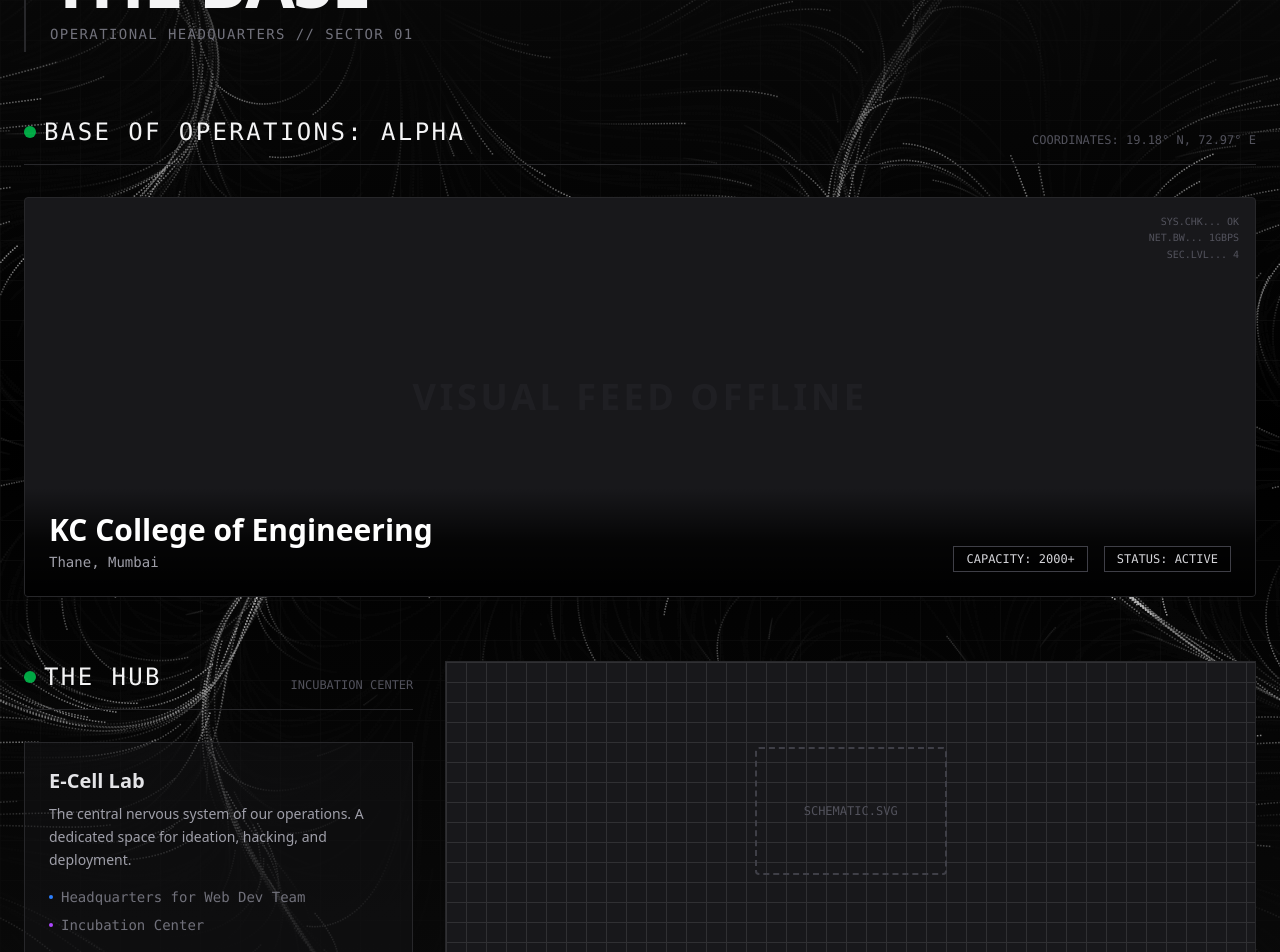
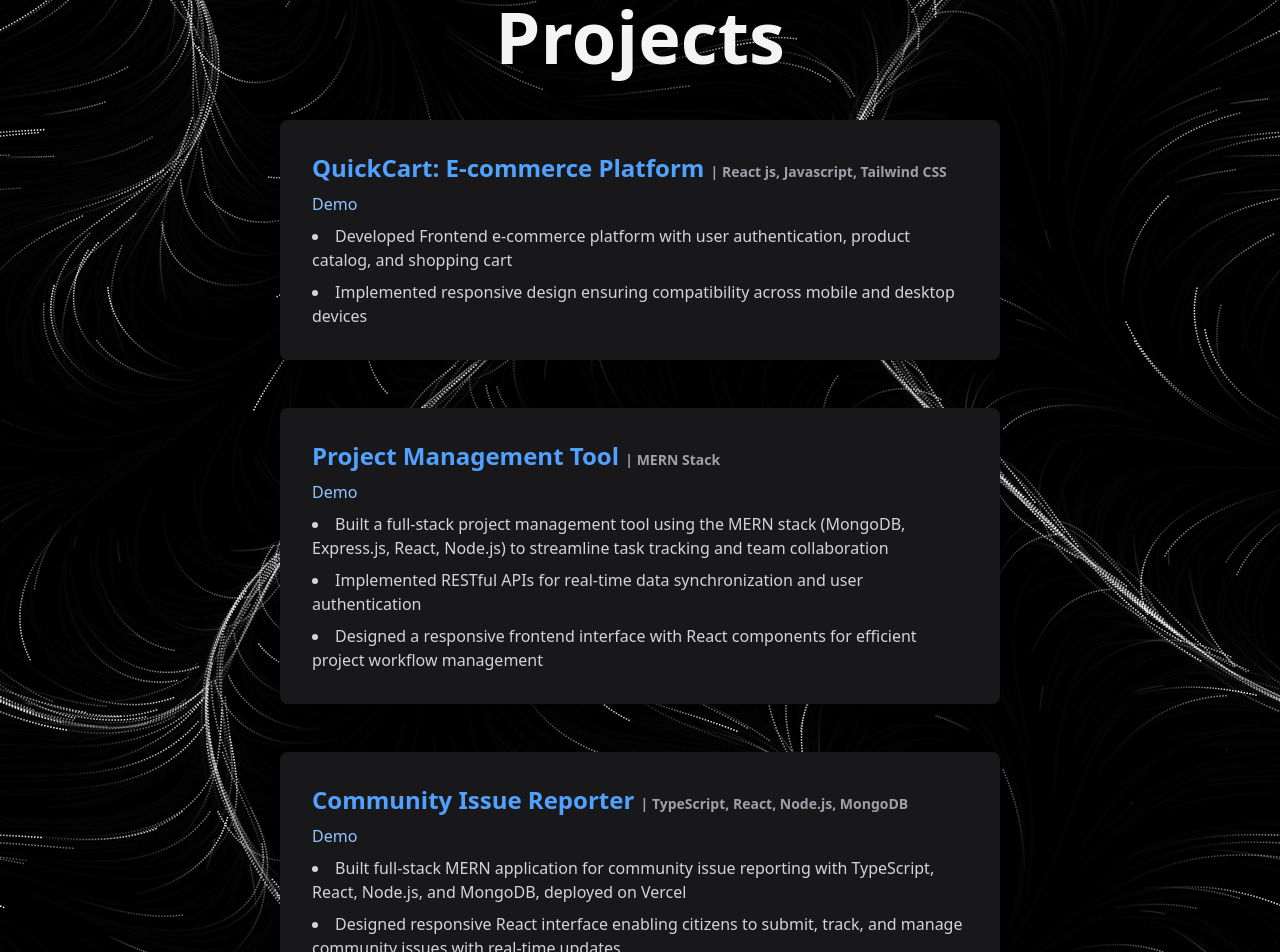
Before and after one commit to VamshiBilla07/vamshi.me, a Next.js app: page /projects in a window 1280 px wide. Shown: the part 160-1112 px from the top of the page. Built offline with nearby package versions, Linux system fonts and the light colour scheme.

Commit message:
Update Projects page with new project descriptions and remove old content

```diff
--- a/app/projects/page.tsx
+++ b/app/projects/page.tsx
@@ -36,117 +36,42 @@
     <div className="relative min-h-screen w-full bg-[#0A0A0A] text-white overflow-x-hidden pt-24 pb-20">
       <NeuralBackground color="#fff" particleCount={800} trailOpacity={0.12} speed={0.8} />
       <Navigation />
-      <GridBackground />
-
-      <main className="relative z-10 max-w-7xl mx-auto px-6 grid grid-cols-1 gap-16">
-
-        {/* Page Title */}
-        <motion.div
-          initial={{ opacity: 0 }}
-          animate={{ opacity: 1 }}
-          className="border-l-2 border-zinc-800 pl-6 py-2"
+      <main className="relative z-10 max-w-3xl mx-auto px-6 py-16">
+        <motion.h1
+          className="text-5xl md:text-7xl font-display font-bold text-zinc-100 mb-12 text-center"
+          initial={{ opacity: 0, y: 30 }}
+          animate={{ opacity: 1, y: 0 }}
+          transition={{ duration: 0.8 }}
         >
-          <h1 className="text-5xl md:text-7xl font-display font-bold text-zinc-100 uppercase tracking-tight">
-            The Base
-          </h1>
-          <p className="text-zinc-500 font-mono mt-2 uppercase tracking-widest text-sm">
-            Operational Headquarters // Sector 01
-          </p>
-        </motion.div>
-
-        {/* Location 1: KC College */}
-        <section>
-          <SectionHeader title="Base of Operations: Alpha" subtitle="COORDINATES: 19.18° N, 72.97° E" />
-
-          <motion.div
-            initial={{ y: 20, opacity: 0 }}
-            whileInView={{ y: 0, opacity: 1 }}
-            viewport={{ once: true }}
-            className="w-full h-100 bg-zinc-900 border border-zinc-800 rounded-sm relative overflow-hidden group"
-          >
-            {/* Placeholder Image Area */}
-            <div className="absolute inset-0 bg-[radial-gradient(circle_at_center,var(--tw-gradient-stops))] from-zinc-800 to-black opacity-50" />
-
-            <div className="absolute inset-0 flex items-center justify-center">
-               <span className="text-zinc-700 font-display text-4xl font-bold uppercase tracking-widest opacity-20 group-hover:opacity-40 transition-opacity duration-500">
-                  Visual Feed Offline
-               </span>
-            </div>
-
-            {/* Overlay UI */}
-            <div className="absolute bottom-0 left-0 w-full p-6 bg-linear-to-t from-black via-black/80 to-transparent flex flex-col md:flex-row justify-between items-end">
-              <div>
-                <h3 className="text-3xl font-display font-bold text-white mb-1">KC College of Engineering</h3>
-                <p className="text-zinc-400 font-mono text-sm">Thane, Mumbai</p>
-              </div>
-              <div className="mt-4 md:mt-0 flex gap-4">
-                 <div className="px-3 py-1 border border-zinc-700 bg-black/50 text-xs font-mono text-zinc-300">
-                   CAPACITY: 2000+
-                 </div>
-                 <div className="px-3 py-1 border border-zinc-700 bg-black/50 text-xs font-mono text-zinc-300">
-                   STATUS: ACTIVE
-                 </div>
-              </div>
-            </div>
-
-            {/* Technical Lines */}
-            <div className="absolute top-4 right-4 text-[10px] font-mono text-zinc-600 text-right leading-relaxed">
-              SYS.CHK... OK<br/>
-              NET.BW... 1GBPS<br/>
-              SEC.LVL... 4
-            </div>
-          </motion.div>
-        </section>
-
-        {/* Location 2: The Hub / E-Cell Lab */}
-        <section className="grid grid-cols-1 md:grid-cols-12 gap-8">
-           <div className="md:col-span-4">
-             <SectionHeader title="The Hub" subtitle="INCUBATION CENTER" />
-             <div className="space-y-6">
-                <div className="p-6 border border-zinc-800 bg-zinc-900/40">
-                   <h4 className="text-xl font-display font-bold text-zinc-200 mb-2">E-Cell Lab</h4>
-                   <p className="text-zinc-400 text-sm leading-relaxed mb-4">
-                     The central nervous system of our operations. A dedicated space for ideation, hacking, and deployment.
-                   </p>
-                   <ul className="space-y-2 text-sm font-mono text-zinc-500">
-                     <li className="flex items-center gap-2">
-                       <span className="w-1 h-1 bg-blue-500 rounded-full" /> Headquarters for Web Dev Team
-                     </li>
-                     <li className="flex items-center gap-2">
-                       <span className="w-1 h-1 bg-purple-500 rounded-full" /> Incubation Center
-                     </li>
-                   </ul>
-                </div>
-             </div>
-           </div>
-
-           <div className="md:col-span-8">
-              <motion.div
-                className="group relative h-full min-h-75 bg-zinc-900 border border-zinc-800 p-8 flex items-center justify-center overflow-hidden cursor-crosshair transition-colors hover:border-zinc-600"
-                whileHover={{ scale: 1.01 }}
-              >
-                  {/* Grid Lines in card */}
-                  <div className="absolute inset-0 opacity-10"
-                      style={{
-                        backgroundImage: `linear-gradient(to right, #fff 1px, transparent 1px), linear-gradient(to bottom, #fff 1px, transparent 1px)`,
-                        backgroundSize: '20px 20px'
-                      }}
-                  />
-
-                  {/* Blueprint Graphic Placeholder */}
-                  <div className="relative z-10 w-48 h-32 border-2 border-dashed border-zinc-700 rounded flex items-center justify-center group-hover:border-zinc-500 transition-colors">
-                      <span className="font-mono text-xs text-zinc-600 group-hover:text-zinc-400">SCHEMATIC.SVG</span>
-                  </div>
-
-                  {/* Interaction Reveal */}
-                  <div className="absolute bottom-6 right-6 opacity-0 translate-x-4 group-hover:opacity-100 group-hover:translate-x-0 transition-all duration-300 flex items-center gap-2 text-white font-mono text-sm">
-                    <span>Join the Team</span>
-                    <span>→</span>
-                  </div>
-              </motion.div>
-           </div>
-        </section>
-
+          Projects
+        </motion.h1>
+        <div className="space-y-12">
+          <div className="bg-zinc-900 rounded-lg p-8 shadow-lg">
+            <h2 className="text-2xl font-bold text-blue-400 mb-2">QuickCart: E-commerce Platform <span className="text-sm text-zinc-400">| React js, Javascript, Tailwind CSS</span></h2>
+            <p className="text-blue-300 mb-2">Demo</p>
+            <ul className="list-disc list-inside space-y-2 text-zinc-300">
+              <li>Developed Frontend e-commerce platform with user authentication, product catalog, and shopping cart</li>
+              <li>Implemented responsive design ensuring compatibility across mobile and desktop devices</li>
+            </ul>
+          </div>
+          <div className="bg-zinc-900 rounded-lg p-8 shadow-lg">
+            <h2 className="text-2xl font-bold text-blue-400 mb-2">Project Management Tool <span className="text-sm text-zinc-400">| MERN Stack</span></h2>
+            <p className="text-blue-300 mb-2">Demo</p>
+            <ul className="list-disc list-inside space-y-2 text-zinc-300">
+              <li>Built a full-stack project management tool using the MERN stack (MongoDB, Express.js, React, Node.js) to streamline task tracking and team collaboration</li>
+              <li>Implemented RESTful APIs for real-time data synchronization and user authentication</li>
+              <li>Designed a responsive frontend interface with React components for efficient project workflow management</li>
+            </ul>
+          </div>
+          <div className="bg-zinc-900 rounded-lg p-8 shadow-lg">
+            <h2 className="text-2xl font-bold text-blue-400 mb-2">Community Issue Reporter <span className="text-sm text-zinc-400">| TypeScript, React, Node.js, MongoDB</span></h2>
+            <p className="text-blue-300 mb-2">Demo</p>
+            <ul className="list-disc list-inside space-y-2 text-zinc-300">
+              <li>Built full-stack MERN application for community issue reporting with TypeScript, React, Node.js, and MongoDB, deployed on Vercel</li>
+              <li>Designed responsive React interface enabling citizens to submit, track, and manage community issues with real-time updates</li>
+            </ul>
+          </div>
+        </div>
       </main>
     </div>
   );
```
